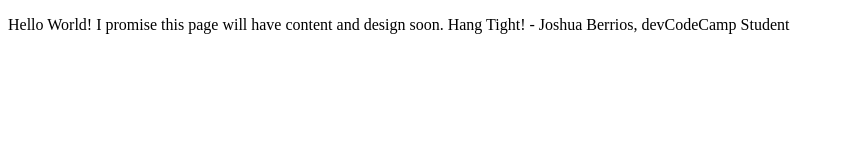
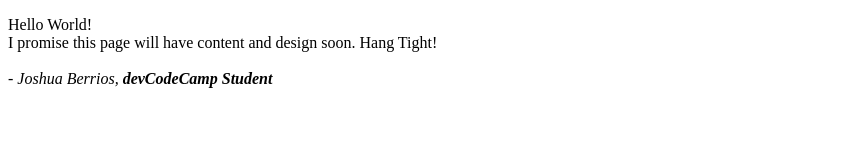
Before and after one commit to JoshuaB94/JoshuaB94.github.io, a plain HTML site: page index.html in a window 1280 px wide. Shown: the whole page, without its empty margins (0-842 px from the left). Drawn offline with Linux system fonts and the light colour scheme.

Commit message:
Created a CSS file for my stylesheet, modified page title to something unique, and cleaned up temp user message format.

```diff
--- a/index.html
+++ b/index.html
@@ -4,11 +4,14 @@
     <meta charset="UTF-8">
     <meta http-equiv="X-UA-Compatible" content="IE=edge">
     <meta name="viewport" content="width=device-width, initial-scale=1.0">
-    <title>JoshuaB94 Web Dev Portfolio</title>
+    <title>Joshua Berrios - Full Stack Web Developer at &#10084 </title>
 </head>
 <body>
-    <p>Hello World! I promise this page will have content and design soon. Hang Tight!
-    - Joshua Berrios, devCodeCamp Student
+    <p>
+    Hello World!<br>
+    I promise this page will have content and design soon. Hang Tight!<br>
+    <br>
+    <i>- Joshua Berrios, <strong>devCodeCamp Student</strong></i>
     </p>
 </body>
 </html>
```
Also changed, not shown: stylesheet.css (added).
